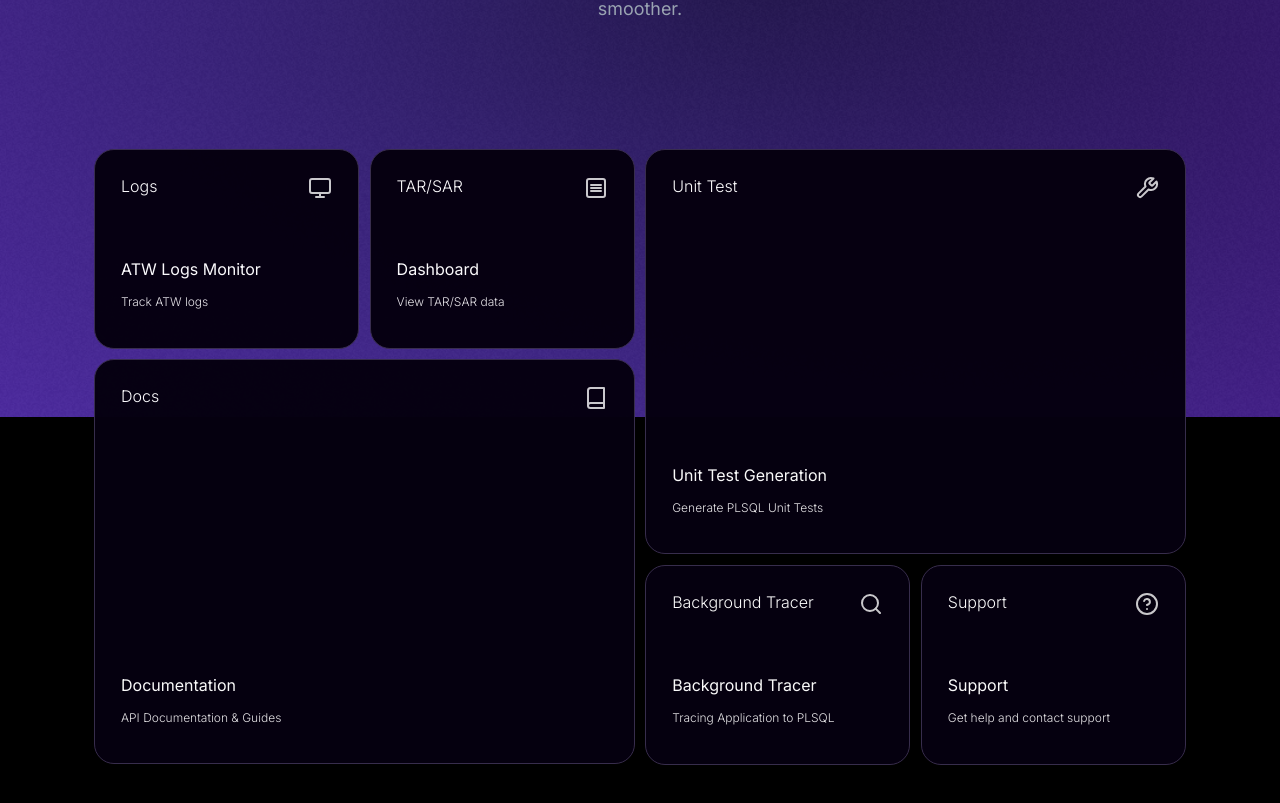
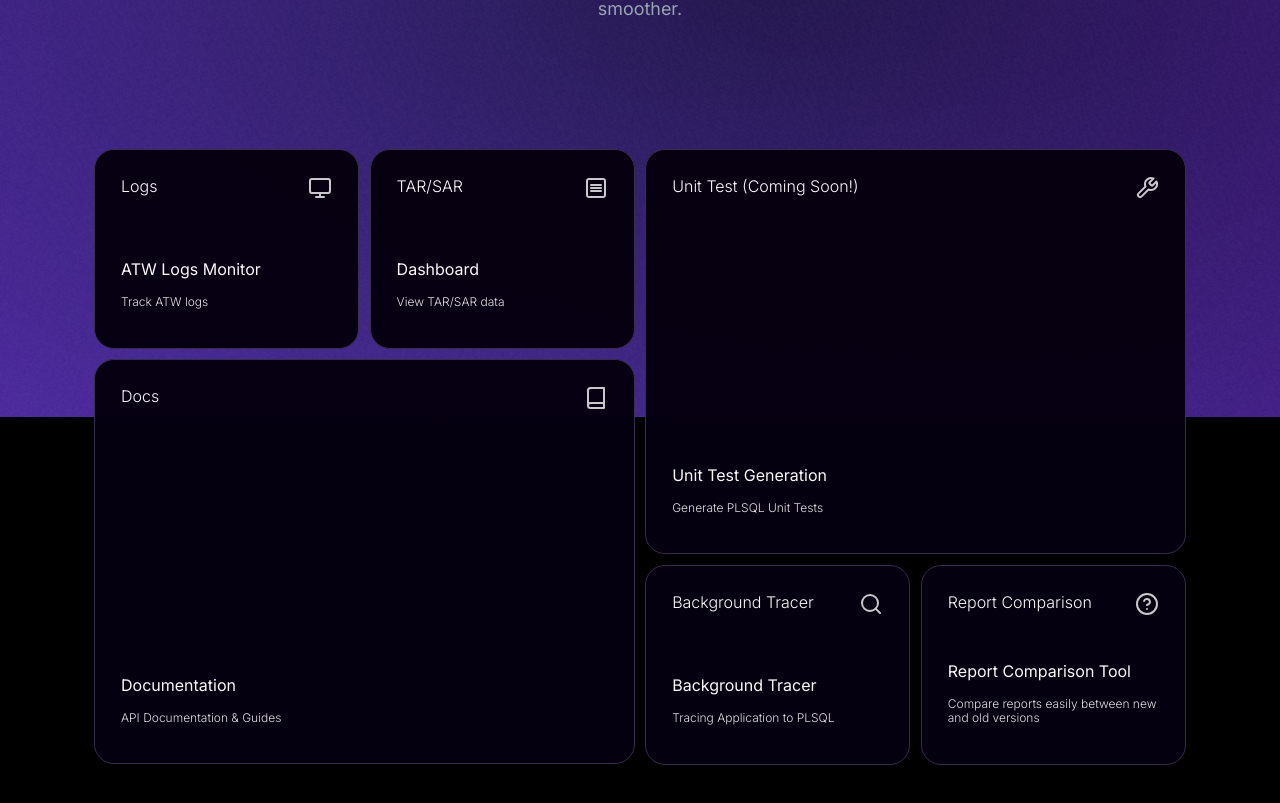
Before and after one commit to BasuruK/Finance.ai, a Next.js app: page / in a window 1280 px wide. Shown: the part 383-1186 px from the top of the page. Built offline with nearby package versions, Linux system fonts and the light colour scheme.

Commit message:
feat: update card labels and links in MagicBento component

```diff
--- a/src/Components/MagicBento/MagicBento.jsx
+++ b/src/Components/MagicBento/MagicBento.jsx
@@ -48,7 +48,7 @@ const cardData = [
     color: '#060010',
     title: 'Unit Test Generation',
     description: 'Generate PLSQL Unit Tests',
-    label: 'Unit Test',
+    label: 'Unit Test (Coming Soon!)',
     href: '/unit-tests',
     external: false,
     icon: (
@@ -76,8 +76,8 @@ const cardData = [
     title: 'Background Tracer',
     description: 'Tracing Application to PLSQL',
     label: 'Background Tracer',
-    href: '/settings',
-    external: false,
+    href: 'https://ifs-my.sharepoint.com/my?id=%2Fpersonal%2Fbasuru%5Fbalasuriya%5Fifs%5Fcom%2FDocuments%2FDevelopments%2FTool%20Dev%2Ffinancial%2Dservices%2Fbgtrcr%2Frelease%2Fbeta%2Fbeta%5Frelease%5Farchive&ga=1',
+    external: true,
     icon: (
       <svg xmlns="http://www.w3.org/2000/svg" width="24" height="24" viewBox="0 0 24 24" fill="none" stroke="currentColor" strokeWidth="2" strokeLinecap="round" strokeLinejoin="round">
         <circle cx="11" cy="11" r="8"/>
@@ -87,10 +87,10 @@ const cardData = [
   },
   {
     color: '#060010',
-    title: 'Support',
-    description: 'Get help and contact support',
-    label: 'Support',
-    href: 'mailto:support@finance-ai.com',
+    title: 'Report Comparison Tool',
+    description: 'Compare reports easily between new and old versions',
+    label: 'Report Comparison',
+    href: 'https://compare-pdf-01.vercel.app/',
     external: true,
     icon: (
       <svg xmlns="http://www.w3.org/2000/svg" width="24" height="24" viewBox="0 0 24 24" fill="none" stroke="currentColor" strokeWidth="2" strokeLinecap="round" strokeLinejoin="round">
```
